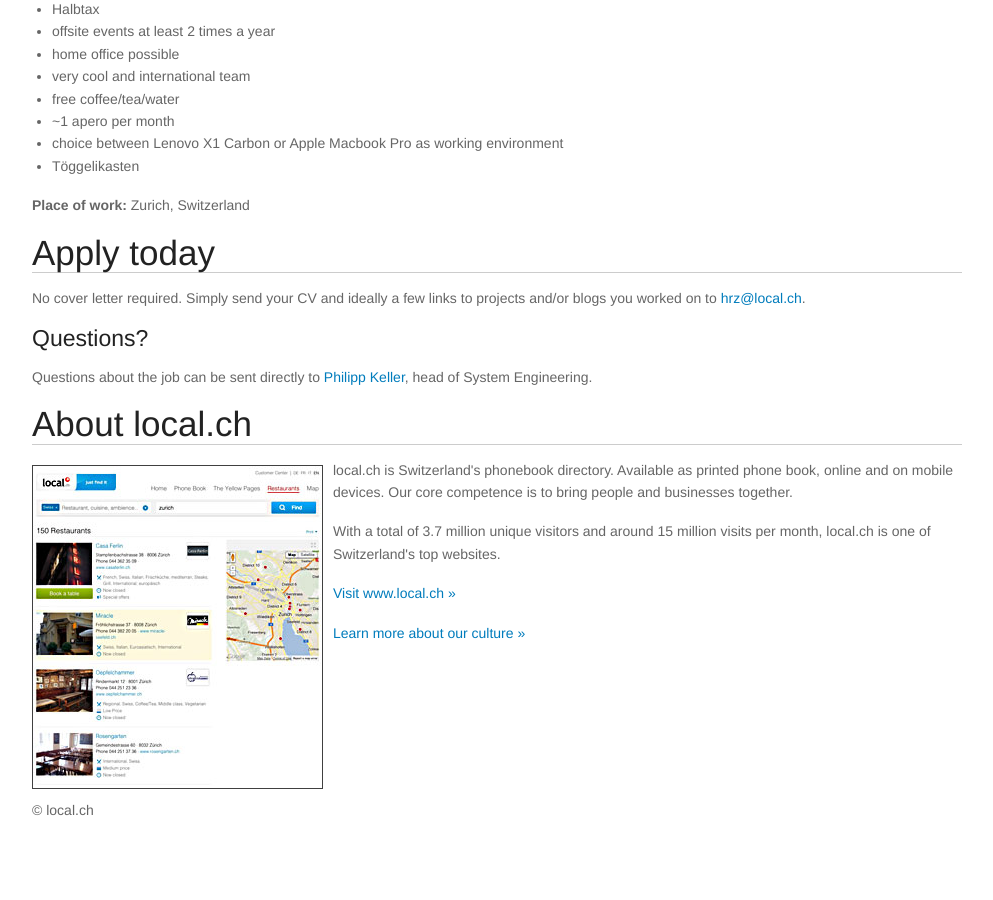
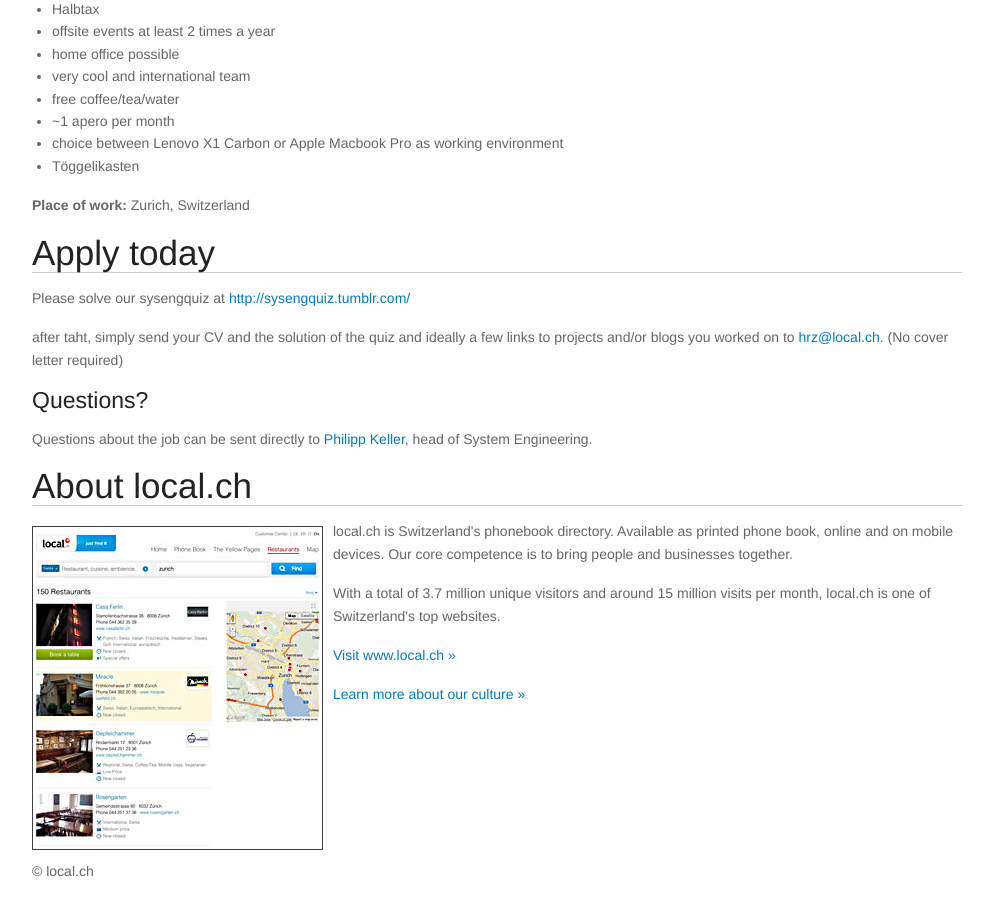
Before and after one commit to digideskio/local-ch.github.com, a Jekyll site: the page built from _posts/2013-06-18-senior-system-engineer.html, in a window 1280 px wide and 900 px high, scrolled down 1273 px. Shown: the whole window, without its empty margins (143-1136 px from the left). Built offline with Jekyll 4.4.1, drawn with Linux system fonts in a browser that asks for light colours; nearby versions of some CDN libraries; before the commit the page ends 2111 px from its top, so only the background shows below that.

Commit message:
add sysengquiz

```diff
--- a/_posts/2013-06-18-senior-system-engineer.html
+++ b/_posts/2013-06-18-senior-system-engineer.html
@@ -41,7 +41,7 @@
         <li>writing of script languages (Shell, Ruby or Python or all three or more)</li>
         <li>code management tools (git, subversion)</li>
         <li>automation and measuring (Puppet/cdist, Nagios/Icinga, Graphite/Statsd, Splunk)</li>
-        <li>Backup & Restore (ccollect)</li>
+        <li>Backup &amp; Restore (ccollect)</li>
         <li>Storage handling (NFS)</li>
       </ul>
 
@@ -62,7 +62,8 @@
     <p><b>Place of work:</b> Zurich, Switzerland</p>
 
     <h2 class="section">Apply today</h2>
-     <p>No cover letter required. Simply send your CV and ideally a few links to projects and/or blogs you worked on to <a href="mailto:hrz@local.ch?subject=Senior%20System%20Engineer">hrz@local.ch</a>.</p>
+     <p>Please solve our sysengquiz at <a href="http://sysengquiz.tumblr.com/">http://sysengquiz.tumblr.com/</a></p>
+     <p>after taht, simply send your CV and the solution of the quiz and ideally a few links to projects and/or blogs you worked on to <a href="mailto:hrz@local.ch?subject=Senior%20System%20Engineer">hrz@local.ch</a>. (No cover letter required)</p>
      <h4>Questions?</h4>
      <p>Questions about the job can be sent directly to <a href="mailto:philipp.keller@local.ch?subject=Senior%20System%20Engineer">Philipp Keller</a>, head of System Engineering.</p>
 
```
